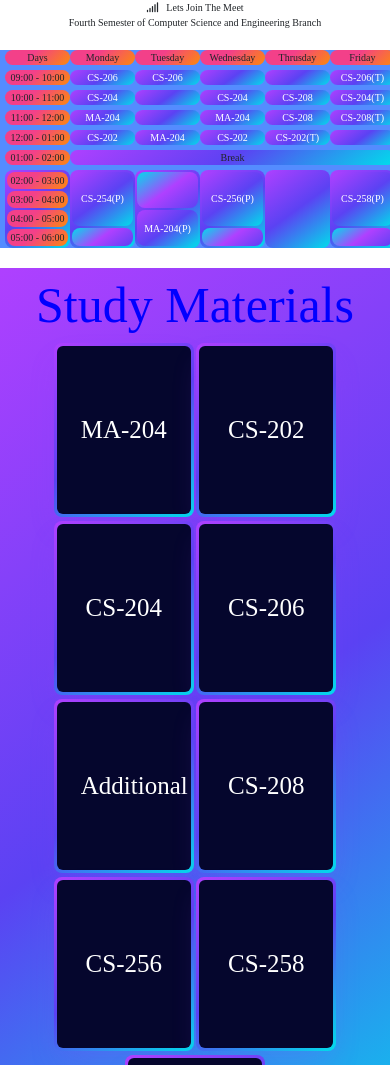
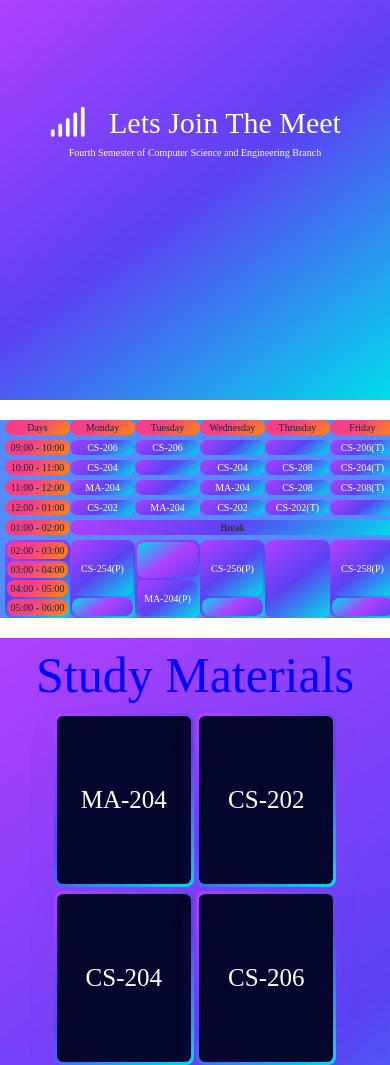
Before and after one commit to sksusha8853/Lets_Join_Meet, a plain HTML site: page index.html in a window 390 px wide. Shown: the top 1065 px of the page. Drawn offline with nearby package versions, Linux system fonts and the light colour scheme; a web font is replaced by a local one.

Commit message:
footer and header style are added

```diff
--- a/static/style.css
+++ b/static/style.css
@@ -1,4 +1,20 @@
 @import url('https://fonts.googleapis.com/css?family=Barlow:800&display=swap');
+
+
+.footer1{
+
+    width: 100%;
+    color: white;
+    background-image: linear-gradient(144deg,#AF40FF, #5B42F3 50%,#00DDEB);
+    position: relative;
+    height: 100px;
+    font-size: 35px;
+
+
+
+
+
+}
 
 a {
   color: #FFFFFF;
@@ -10,6 +26,12 @@ a:hover {
   color: #06FF00;
 }
 
+.social a:hover{
+  color:#1DA1F2;
+
+}
+
+
 /* CSS */
 
 
@@ -18,6 +40,73 @@ a:hover {
 /* CSS */
 
 /* CSS */
+/* header */
+.header1{
+  width: 100%;
+  color: white;
+  background-image: linear-gradient(144deg,#AF40FF, #5B42F3 50%,#00DDEB);
+  position: relative;
+  height: 400px;
+
+
+}
+.heading{
+  vertical-align: middle;
+  padding-top:100px;
+
+
+}
+.head_name1{
+  font-size: 55px;
+}
+.head_name2{
+  font-size: 35px;
+}
+@media (max-width:1000px){
+    .head_name2{
+        font-size:30px;
+    }
+}
+@media (max-width:870px){
+    .head_name2{
+        font-size:25px;
+    }
+}
+@media (max-width:730px){
+    .head_name2{
+        font-size:20px;
+    }
+}
+@media (max-width:600px){
+    .head_name2{
+        font-size:15px;
+    }
+    .head_name1{
+        font-size:45px;
+    }
+}
+@media (max-width:420px){
+    .head_name2{
+        font-size:10px;
+    }
+    .head_name1{
+        font-size:30px;
+    }
+}
+
+
+h1{
+  vertical-align: middle;
+  font-size: 55px;
+  line-height: 22rem;
+}
+
+h2{
+  vertical-align: middle;
+  font-size: 35px;
+  position: relative;
+  display: inline-block;
+}
 
 /* CSS */
 .button-64 {
```
